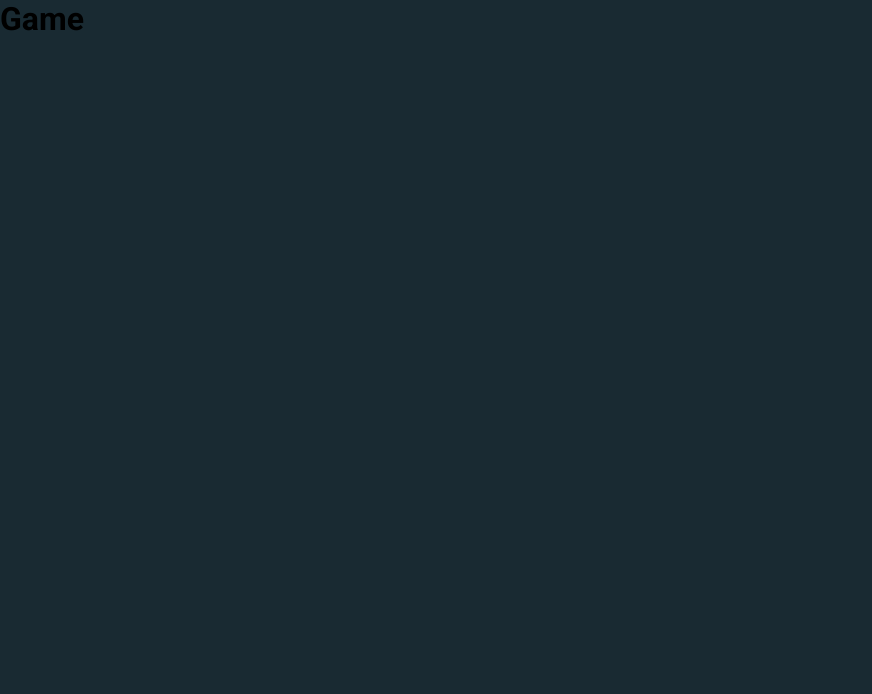
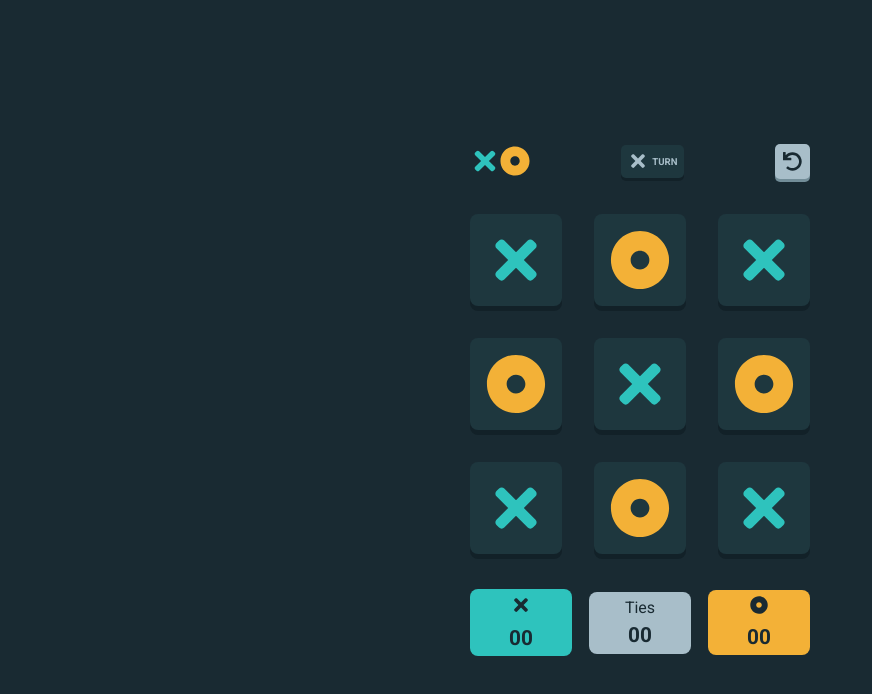
Before and after one commit to davifelix5/react-tic-tac-toe, a React (Vite) app: page /game in a window 1280 px wide. Shown: the top 694 px of the page, without its empty margins (0-872 px from the left). Built offline with nearby package versions, Linux system fonts and the light colour scheme.

Commit message:
feature: game screen design ready

```diff
--- a/src/components/Logo/index.jsx
+++ b/src/components/Logo/index.jsx
@@ -12,7 +12,7 @@ export function Logo( { size } ) {
   return (
     <Container>
       <Play type='X' size={size} />
-      <Play type='O' size={size - 5} />
+      <Play type='O' size={size} />
     </Container>
   )
 }
--- a/src/global.css
+++ b/src/global.css
@@ -31,3 +31,9 @@ button {
     font-size: 12px
   }
 }
+
+@media (max-width: 500px) {
+  html {
+    font-size: 10px
+  }
+}
--- a/src/pages/Game/index.jsx
+++ b/src/pages/Game/index.jsx
@@ -1,7 +1,60 @@
-import React from 'react'
+import React, { useContext } from 'react'
+
+import {
+  Container,
+  GameContainer,
+  Header,
+  GameGrid,
+  BottomInfo,
+} from './styles'
+
+import { Logo } from '../../components/Logo'
+import { Play } from '../../components/Play'
+
+import { FaDotCircle, FaTimes, FaUndo } from 'react-icons/fa'
+
+import { ThemeContext } from 'styled-components'
 
 export function Game() {
+
+  const {
+    secondaryBackground,
+  } = useContext(ThemeContext)
+
   return (
-    <h1>Game</h1>
+    <Container>
+      <GameContainer>
+        <Header>
+          <Logo size={30} />
+          <Header.Turn>
+              <Play type="X" size={20} color={secondaryBackground} /> <p>turn</p>
+          </Header.Turn>
+          <Header.BackButton>
+            <FaUndo size={19} />
+          </Header.BackButton>
+        </Header>
+        <GameGrid>
+          {[...new Array(9)].map((_, index) => (
+              <GameGrid.Item>
+                <Play size={60} type={index % 2 === 0 ? 'X' : 'O'} />
+              </GameGrid.Item>
+          ))}
+        </GameGrid>
+        <BottomInfo>
+          <BottomInfo.Item>
+            <p><FaTimes size={20} /></p>
+            <span>00</span>
+          </BottomInfo.Item>
+          <BottomInfo.Item>
+            <p>Ties</p>
+            <span>00</span>
+          </BottomInfo.Item>
+          <BottomInfo.Item>
+            <p><FaDotCircle size={18} /></p>
+            <span>00</span>
+          </BottomInfo.Item>
+        </BottomInfo>
+      </GameContainer>
+    </Container>
   )
 }
--- a/src/pages/Game/styles.js
+++ b/src/pages/Game/styles.js
@@ -1,7 +1,110 @@
+import styled from 'styled-components'
+
 export const Container = styled.div`
   width: 100vw;
   height: 100vh;
   display: flex;
+  flex-direction: column;
   align-items: center;
   justify-content: center;
 `
+
+export const GameContainer = styled.main``
+
+export const Header = styled.header`
+  display: flex;
+  justify-content: space-between;
+  align-items: center;
+`
+
+Header.Turn = styled.div`
+  background-color: ${({theme}) => theme.itemBackground};
+  box-shadow: 0 3px ${({theme}) => theme.darkItemBackground};
+  color: ${({theme}) => theme.secondaryBackground};
+  text-transform: uppercase;
+  display: flex;
+  align-items: center;
+  justify-content: center;
+  padding: 0.4rem;
+  border-radius: 5px;
+  font-weight: bold;
+  svg {
+    margin-right: 0.3rem;
+  }
+  p {
+    font-size: 0.6rem;
+  }
+  @media (max-width: 900px) {
+    p {
+      font-size: 0.8rem;
+    }
+  }
+`
+
+Header.BackButton = styled.button`
+  background-color:  ${({theme}) => theme.secondaryBackground};
+  padding: 0.5rem;
+  display: flex;
+  align-items: center;
+  justify-content: center;
+  border-radius: 5px;
+  box-shadow: 0 3px ${({theme}) => theme.darkSecondaryBackground};
+  svg {
+    color: ${({theme}) => theme.background};
+  }
+  &:hover {
+    box-shadow: none;
+    transform: translateY(3px);
+  }
+  transition: all 0.3s;
+`
+
+export const GameGrid = styled.div`
+  display: grid;
+  grid-template-columns: repeat(3, auto);
+  grid-gap: 2rem;
+  margin: 2.2rem 0;
+`
+
+GameGrid.Item = styled.button`
+  display: flex;
+  align-items: center;
+  justify-content: center;
+  padding: 1rem;
+  border-radius: 8px;
+  background-color: ${({theme}) => theme.itemBackground};
+  box-shadow: 0 5px ${({theme}) => theme.darkItemBackground};
+  &:hover {
+    box-shadow: none;
+    transform: translateY(5px);
+  }
+  transition: all 0.3s;
+`
+
+export const BottomInfo = styled.ul`
+  display: flex;
+  justify-content: space-between;
+  align-items: center;
+`
+
+BottomInfo.Item = styled.li`
+  background-color: ${({theme}) => theme.secondaryBackground};
+  padding: 0.4rem 1.5rem;
+  border-radius: 8px;
+  width: 30%;
+  display: flex;
+  flex-direction: column;
+  align-items: center;
+  justify-content: center;
+  color: ${({theme}) => theme.background};
+  p {
+    margin-bottom: 0.4rem;
+  }
+  span {
+    font-weight: bold;
+    font-size: 1.3rem;
+  }
+
+  &:first-child { background-color: ${({theme}) => theme.colorX}; }
+  &:last-child { background-color: ${({theme}) => theme.colorO}; }
+`
```
